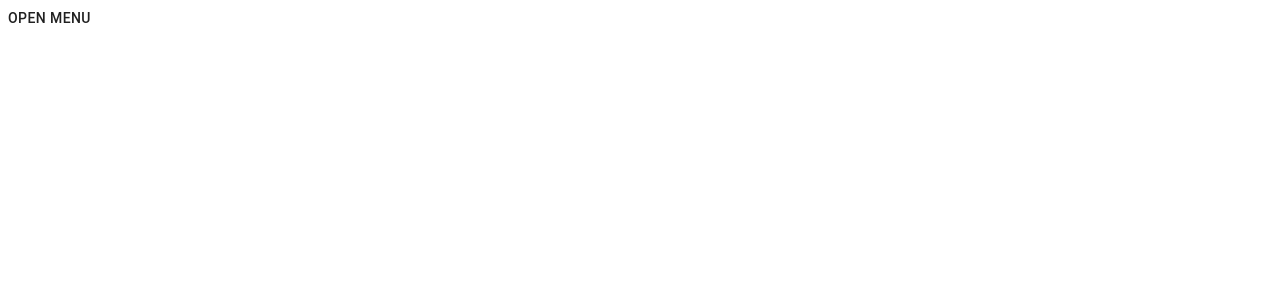
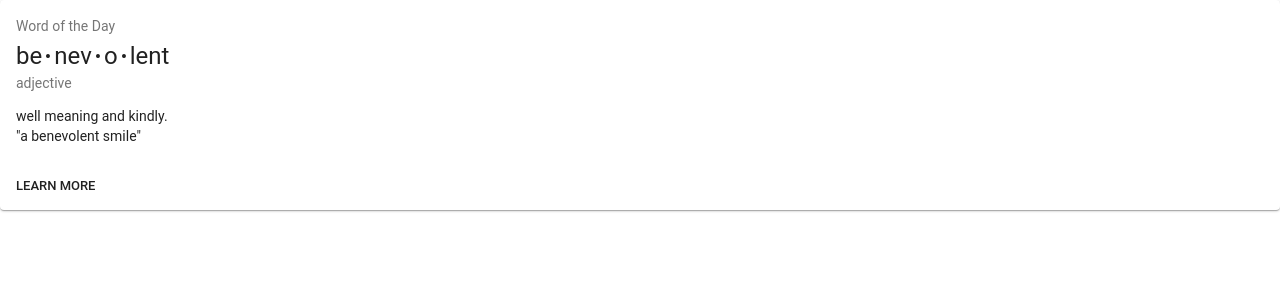
Before and after one commit to parthahuja89/stathelp, a React (Create React App) app in the folder react-app/: page / in a window 1280 px wide. Shown: the top 300 px of the page. Built offline with nearby package versions, Linux system fonts and the light colour scheme.

Commit message:
environment set-up

```diff
--- a/react-app/package.json
+++ b/react-app/package.json
@@ -3,6 +3,7 @@
   "version": "0.1.0",
   "private": true,
   "dependencies": {
+    "@material-ui/core": "^3.9.3",
     "react": "^16.8.6",
     "react-dom": "^16.8.6",
     "react-scripts": "0.9.5",
--- a/react-app/src/App.js
+++ b/react-app/src/App.js
@@ -1,46 +1,64 @@
 import React from 'react';
+import PropTypes from 'prop-types';
+import { withStyles } from '@material-ui/core/styles';
+import Card from '@material-ui/core/Card';
+import CardActions from '@material-ui/core/CardActions';
+import CardContent from '@material-ui/core/CardContent';
 import Button from '@material-ui/core/Button';
-import Menu from '@material-ui/core/Menu';
-import MenuItem from '@material-ui/core/MenuItem';
+import Typography from '@material-ui/core/Typography';
 
-class App extends React.Component {
-  state = {
-    anchorEl: null,
-  };
+const styles = {
+  card: {
+    minWidth: 275,
+  },
+  bullet: {
+    display: 'inline-block',
+    margin: '0 2px',
+    transform: 'scale(0.8)',
+  },
+  title: {
+    fontSize: 14,
+  },
+  pos: {
+    marginBottom: 12,
+  },
+};
 
-  handleClick = event => {
-    this.setState({ anchorEl: event.currentTarget });
-  };
+function App(props) {
+  const { classes } = props;
+  const bull = <span className={classes.bullet}>•</span>;
 
-  handleClose = () => {
-    this.setState({ anchorEl: null });
-  };
-
-  render() {
-    const { anchorEl } = this.state;
-
-    return (
-      <div>
-        <Button
-          aria-owns={anchorEl ? 'simple-menu' : undefined}
-          aria-haspopup="true"
-          onClick={this.handleClick}
-        >
-          Open Menu
-        </Button>
-        <Menu
-          id="simple-menu"
-          anchorEl={anchorEl}
-          open={Boolean(anchorEl)}
-          onClose={this.handleClose}
-        >
-          <MenuItem onClick={this.handleClose}>Profile</MenuItem>
-          <MenuItem onClick={this.handleClose}>My account</MenuItem>
-          <MenuItem onClick={this.handleClose}>Logout</MenuItem>
-        </Menu>
-      </div>
-    );
-  }
+  return (
+    <Card className={classes.card}>
+      <CardContent>
+        <Typography className={classes.title} color="textSecondary" gutterBottom>
+          Word of the Day
+        </Typography>
+        <Typography variant="h5" component="h2">
+          be
+          {bull}
+          nev
+          {bull}o{bull}
+          lent
+        </Typography>
+        <Typography className={classes.pos} color="textSecondary">
+          adjective
+        </Typography>
+        <Typography component="p">
+          well meaning and kindly.
+          <br />
+          {'"a benevolent smile"'}
+        </Typography>
+      </CardContent>
+      <CardActions>
+        <Button size="small">Learn More</Button>
+      </CardActions>
+    </Card>
+  );
 }
 
-export default App;
+App.propTypes = {
+  classes: PropTypes.object.isRequired,
+};
+
+export default withStyles(styles)(App);
```
Also changed, not shown: 1 other file (tests, documents, lock files or other folders).
